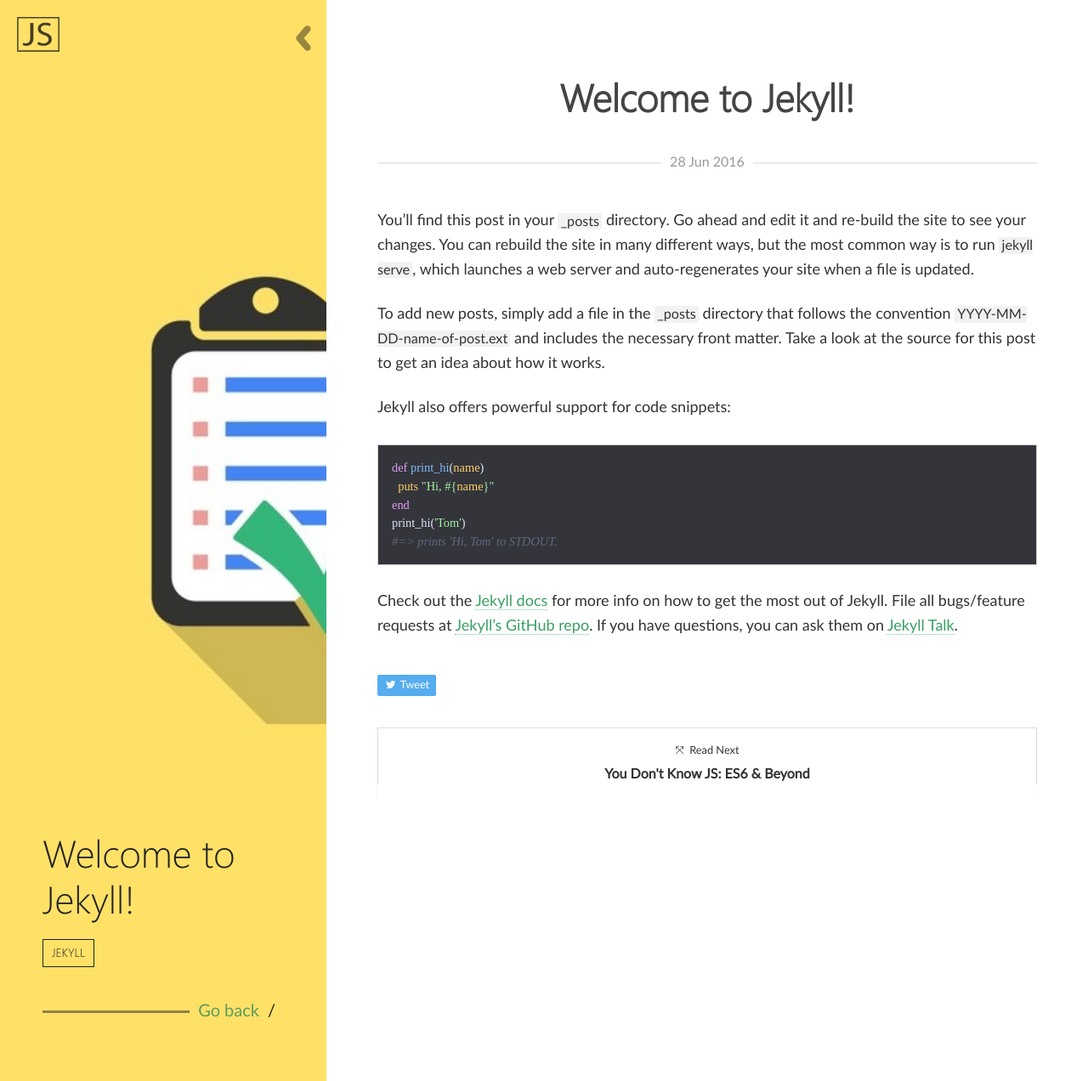
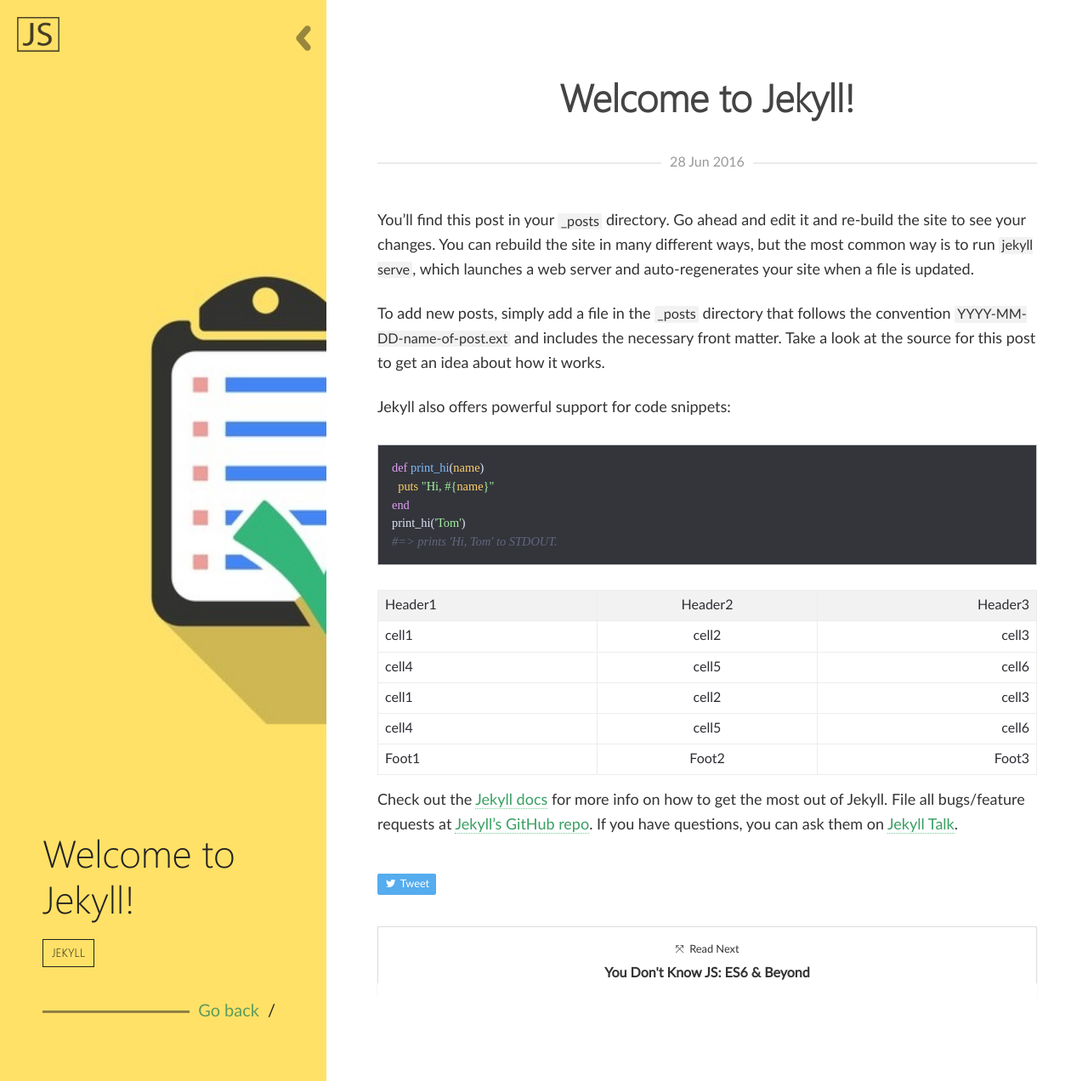
Before and after one commit to jeril10/jeril10.github.io, a Jekyll site: the page built from _posts/2016-06-28-welcome-to-jekyll.markdown, in a window 1280 px wide. Shown: the whole page at 85% size. Built offline with Jekyll 4.4.1, drawn with Linux system fonts in a browser that asks for light colours; some web fonts are replaced; comment, search, counter and statistics services are not loaded.

```diff
--- a/_config.yml
+++ b/_config.yml
@@ -11,7 +11,7 @@ webrick:
 
 # Left Block Images
 background:
-  homepage: images/default_pic.jpg                           # this image will be shown on homepage's left block
+  homepage: images/home.jpg                           # this image will be shown on homepage's left block
   post-list: images/default_pic.jpg             # this image will be shown on post list page
   default-post: images/default_pic.jpg   # this image will be shown when post's front matter doesn't specify any image
 
--- a/_posts/2016-06-28-welcome-to-jekyll.markdown
+++ b/_posts/2016-06-28-welcome-to-jekyll.markdown
@@ -24,6 +24,19 @@ print_hi('Tom')
 #=> prints 'Hi, Tom' to STDOUT.
 {% endhighlight %}
 
+
+| Header1 | Header2 | Header3 |
+|:--------|:-------:|--------:|
+| cell1   | cell2   | cell3   |
+| cell4   | cell5   | cell6   |
+|----
+| cell1   | cell2   | cell3   |
+| cell4   | cell5   | cell6   |
+|=====
+| Foot1   | Foot2   | Foot3
+{: rules="groups"}
+
+
 Check out the [Jekyll docs][jekyll-docs] for more info on how to get the most out of Jekyll. File all bugs/feature requests at [Jekyll’s GitHub repo][jekyll-gh]. If you have questions, you can ask them on [Jekyll Talk][jekyll-talk].
 
 [jekyll-docs]: http://jekyllrb.com/docs/home
```
